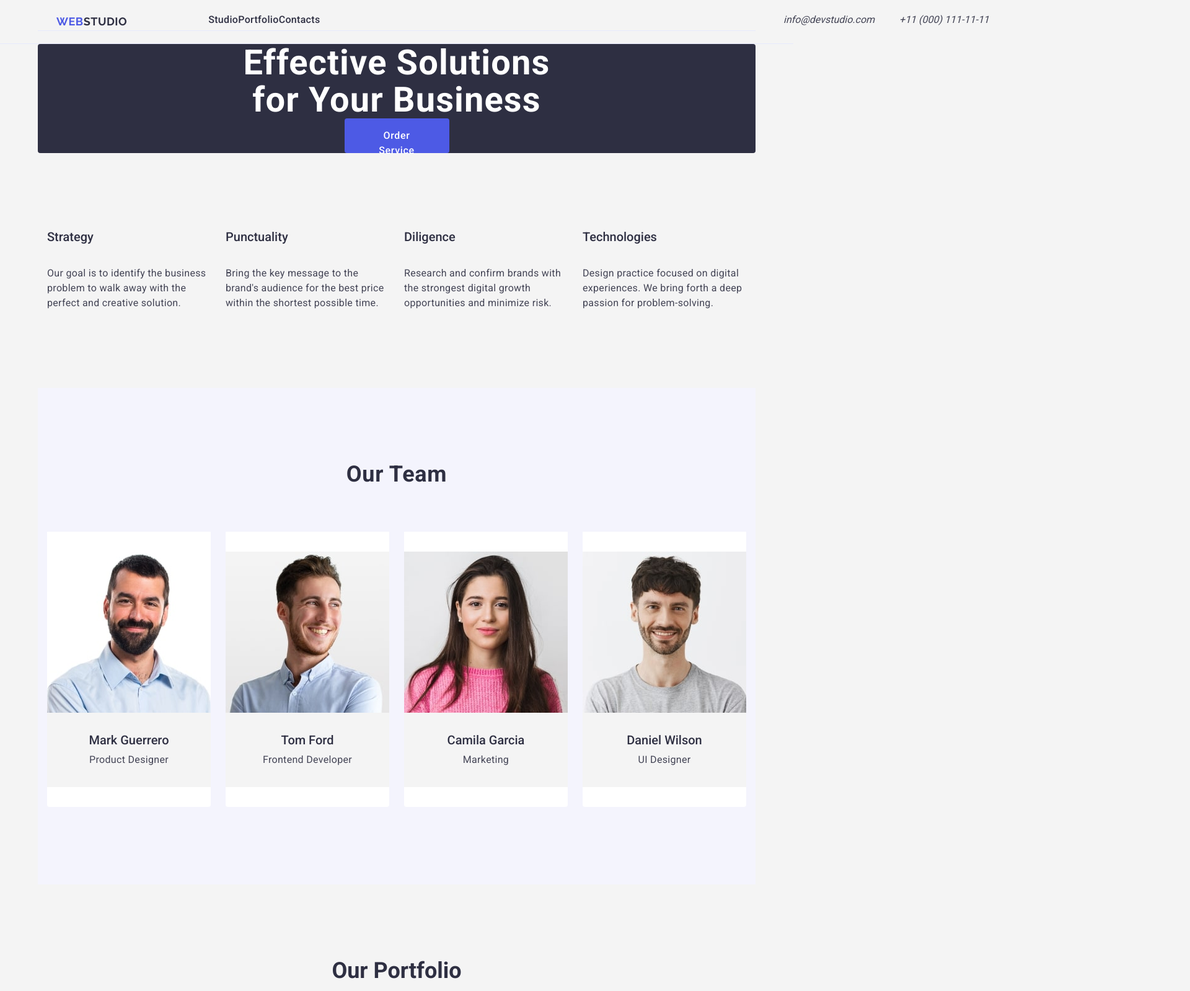
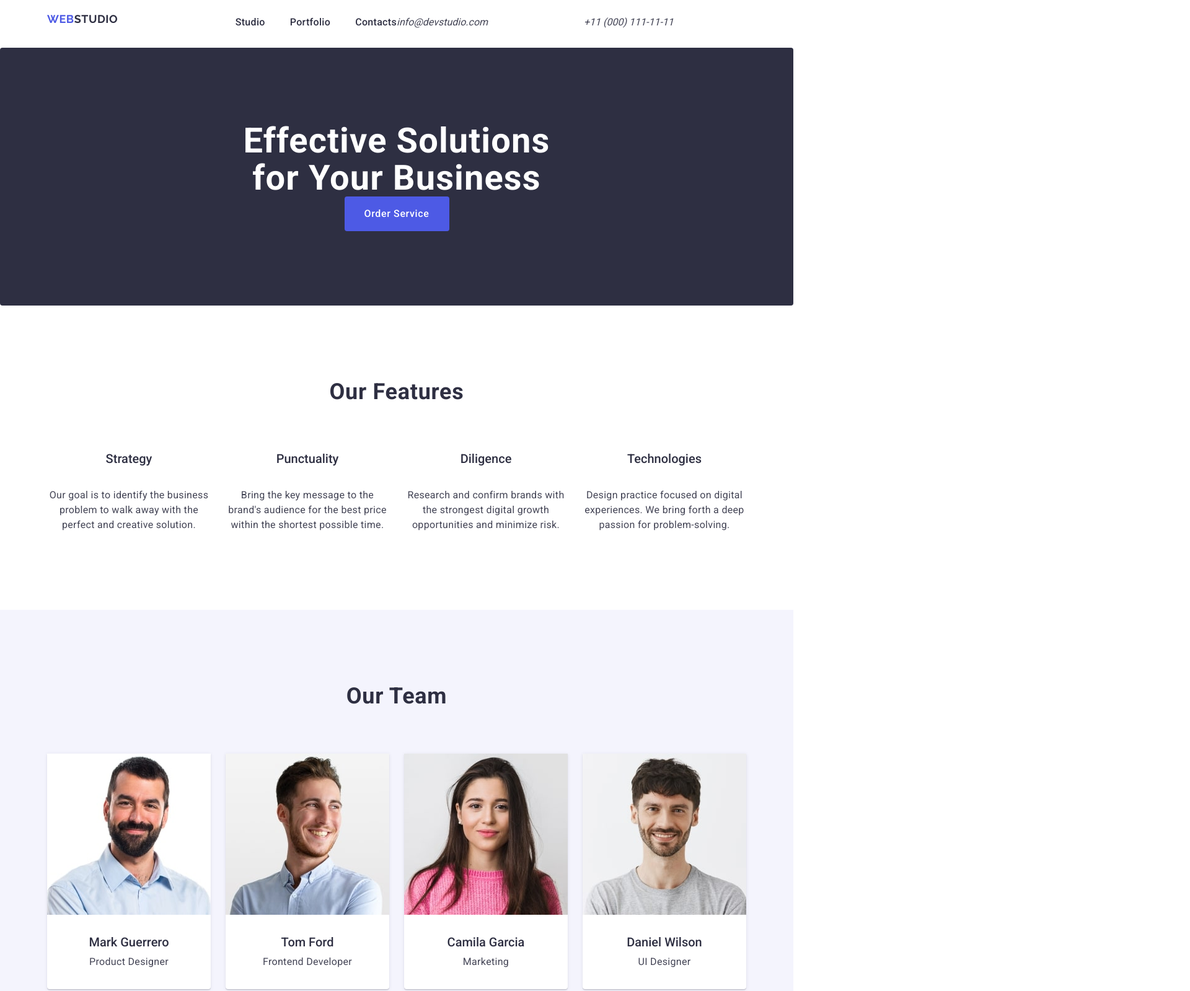
Before and after one commit to vkotelnykovaa/goit-markup-hw-03, a plain HTML site: page index.html in a window 1280 px wide. Shown: the top 1599 px of the page at 62% size, 1920 px wide, since content can reach past the window. Drawn offline with nearby package versions, Linux system fonts and the light colour scheme.

Commit message:
Project is ready

```diff
--- a/css/styles.css
+++ b/css/styles.css
@@ -1,69 +1,55 @@
 * {
    box-sizing: border-box;
-}
-
-h1,
-h2,
-h3,
-h4,
-h5,
-h6,
-p,
-ul {
    margin: 0;
    padding: 0;
+   width: 100%;
+
 }
 
 img {
    display: block;
+   max-width: 100%;
+   object-fit: cover;
 }
 
 body {
+   display: flex;
+   align-items: center;
+   justify-content: center;
+   flex-direction: column;
    font-family: "Roboto", sans-serif;
    font-weight: 400;
    line-height: 1.5;
    color: #434455;
-   display: flex;
-   flex-direction: column;
-   align-items: center;
-   justify-content: center;
    min-height: 100vh;
-   background-color: #f4f4f4;
+
 }
 
-header {
-   width: 100%;
-   padding: 20px 40px;
-   border-bottom: 1px solid #e7e9fc;
+.team_sec{
+   background-color: #F4F4FD;
 }
 
 section {
+   width: 100%;
+   text-align: center;
    padding: 120px 0;
-}
-
-.container_head {
-   display: flex;
-   align-items: flex-start;
-   justify-content: space-between;
-   flex-direction: row;
-   border-bottom: 1px solid #e7e9fc;
-   max-width: 1158px;
-   padding: 0 15px;
 }
 
 section h2 {
    margin-bottom: 20px;
 }
 
-.container_nav {
-   display: flex;
-   flex-direction: row;
-   gap: 40px;
-   align-items: center;
+ul li {
+   margin-bottom: 5px;
 }
 
-ul li {
-   margin-bottom: 5px;
+.container_head {
+   display: flex;
+   justify-content: space-between;
+   align-items: center;
+   width: 100%;
+   padding: 0 20px;
+   box-sizing: border-box;
 }
 
 .portfolio_card {
@@ -87,6 +73,7 @@ a {
    color: inherit;
 }
 
+
 li {
    list-style: none;
 }
@@ -94,10 +81,6 @@ li {
 .site_footer {
    background-color: #2e2f42;
    color: white;
-}
-
-.list_marg {
-   gap: 40px;
 }
 
 .list_marg {
@@ -112,10 +95,16 @@ li {
    margin-right: 0;
 }
 
-.container_head {
+.nav_container {
    display: flex;
-   flex-direction: row;
-   justify-content: space-between;
+   align-items: center;
+   gap: 40px;
+}
+
+.nav_list {
+   display: flex;
+   gap: 40px;
+   list-style: none;
 }
 
 .logo_brand {
@@ -130,7 +119,11 @@ li {
 }
 
 .addres_cont {
+   display: flex;
    gap: 40px;
+   list-style: none;
+   padding: 0;
+   margin: 0;
 }
 
 .navigation_item a {
@@ -180,7 +173,6 @@ li {
 .teamsection-details {
    padding: 32px 0;
    text-align: center;
-   background-color: #f4f4f4;
 }
 
 .title_three {
@@ -205,25 +197,12 @@ li {
    line-height: 1.5;
    letter-spacing: 0.04em;
    border-radius: 4px;
-   padding: 16px 32px;
    width: 169px;
    height: 56px;
    display: block;
    border: none;
    margin: 0 auto;
    min-width: 169px;
-}
-
-.visually-hidden {
-   position: absolute;
-   width: 1px;
-   height: 1px;
-   margin: -1px;
-   padding: 0;
-   border: 0;
-   clip: rect(0, 0, 0, 0);
-   clip-path: inset(50%);
-   overflow: hidden;
 }
 
 .order_but:hover {
@@ -234,27 +213,15 @@ li {
    background: #2e2f42;
    color: white;
    text-align: center;
-   padding: 188px 0;
    border-radius: 4px;
-}
-
-.teamsection {
-   background-color: #F4F4FD;
+   align-items: center;
+   justify-content: flex-start;
+   flex-direction: column;
 }
 
 .contacts_address {
    font-style: normal;
    letter-spacing: 0.02em;
-}
-
-.container_buisness {
-   display: flex;
-   align-items: flex-start;
-   justify-content: flex-start;
-   flex-direction: column;
-   width: 1158px;
-   margin: 0 auto;
-   padding: 0 15px;
 }
 
 .contacts:hover,
@@ -264,17 +231,6 @@ li {
 }
 
 .studio {
-   color: #2e2f42;
-}
-
-.navigation_item:hover,
-.navigation_item:active {
-   color: #2e2f42;
-}
-
-.navigation_item {
-   font-weight: 500;
-   letter-spacing: 0.02em;
    color: #2e2f42;
 }
 
@@ -291,11 +247,12 @@ li {
 
 .container {
    display: flex;
-   align-items: flex-start;
-   justify-content: flex-start;
-   width: 1158px;
+   max-width: 1158px;
    margin: 0 auto;
    padding: 0 15px;
+   box-sizing: border-box;
+   display: flex;
+
 }
 
 .fd_row {
@@ -304,7 +261,6 @@ li {
 
 .fd_column {
    flex-direction: column;
-   align-items: center;
 }
 
 .features_container {
@@ -319,19 +275,7 @@ li {
    padding: 100px 0;
 }
 
-.container_nav {
-   align-items: center;
-}
-
-.footer-content {
-   display: flex;
-   flex-direction: column;
-   align-items: center;
-   justify-content: center;
-   width: 100%;
-}
-
-.logo-brand {
+.logo_brand {
    font-family: "Raleway", sans-serif;
    font-weight: 700;
    font-size: 18px;
@@ -349,7 +293,6 @@ li {
    letter-spacing: 0.02em;
    color: #F4F4FD;
    max-width: 264px;
-   text-align: center;
 }
 
 .feature_item {
@@ -366,11 +309,6 @@ li {
    margin-bottom: 8px;
 }
 
-.teamsection {
-   background-color: #F4F4FD;
-   padding: 120px 0;
-}
-
 .teamsection-list {
    display: flex;
    gap: 24px;
@@ -383,10 +321,11 @@ li {
    border-radius: 0px 0px 4px 4px;
    text-align: center;
    background-color: #fff;
+   box-shadow: 0 2px 1px 0 rgba(46, 47, 66, 0.08), 0 1px 1px 0 rgba(46, 47, 66, 0.16), 0 1px 6px 0 rgba(46, 47, 66, 0.08);
 }
 
-.teamsection-content {
-   padding: 32px 0;
+.ai_center{
+   align-items: center;
 }
 
 .title-three {
@@ -403,10 +342,6 @@ li {
    color: #434455;
 }
 
-.nav_container {
-   gap: 40px;
-}
-
 .portfolio_list_container {
    display: flex;
    flex-wrap: wrap;
@@ -419,7 +354,7 @@ li {
    border: 1px solid #e7e9fc;
    padding: 10px;
    width: calc(33.3333% - 24px);
-   text-align: center;
+   text-align:left;
 }
 
 .portfolio_item:last-child {
--- a/index.html
+++ b/index.html
@@ -16,26 +16,27 @@
     <title>Document</title>
   </head>
   <body>
-   <header>
+    <header>
       <div class="container_head container">
-        <nav class="container container_nav">
+        <nav class="nav_container">
           <a href="./index.html" class="logo_brand">
             Web<span class="studio">Studio</span>
           </a>
-          <ul class="container list_marg40">
+          <ul class="nav_list">
             <li class="navigation_item">
-              <a href="./index.html" class="nav-link studio">Studio</a>
+              <a href="./index.html" class="studio">Studio</a>
             </li>
             <li class="navigation_item">
-              <a href="#" class="nav-link portfolio">Portfolio</a>
+              <a href="#" class="portfolio">Portfolio</a>
             </li>
             <li class="navigation_item">
-              <a href="#" class="nav-link contacts">Contacts</a>
+              <a href="#" class="contacts">Contacts</a>
             </li>
           </ul>
         </nav>
-        <address class="container list_marg">
-          <ul class="container addres_cont">
+
+        <address class=" list_marg">
+          <ul class="addres_cont">
             <li>
               <a href="mailto:info@devstudio.com" class="contacts">
                 info@devstudio.com
@@ -52,8 +53,8 @@
     </header>
 
     <main>
-      <section class="business_solution container">
-        <div class="container_buisness">
+      <section class="business_solution">
+        <div class="container fd_column">
           <h1 class="text_head">Effective Solutions for Your Business</h1>
           <button type="button" class="order_but">Order Service</button>
         </div>
@@ -95,32 +96,32 @@
         </div>
       </section>
 
-      <section class="teamsection">
-        <div class="container fd_column">
+      <section class="team_sec">
+        <div class="container fd_column ai_center">
           <h2 class="title-two">Our Team</h2>
           <ul class="teamsection-list">
-            <li class="teamsection-item teamsection-content">
+            <li class="teamsection-item">
               <img src="./images/img.jpg" alt="Mark Guerrero" width="264" />
               <div class="teamsection-details">
                 <h3 class="title-three">Mark Guerrero</h3>
                 <p class="text">Product Designer</p>
               </div>
             </li>
-            <li class="teamsection-item teamsection-content">
+            <li class="teamsection-item">
               <img src="./images/img2.jpg" alt="Tom Ford" width="264" />
               <div class="teamsection-details">
                 <h3 class="title-three">Tom Ford</h3>
                 <p class="text">Frontend Developer</p>
               </div>
             </li>
-            <li class="teamsection-item teamsection-content">
+            <li class="teamsection-item">
               <img src="./images/img3.jpg" alt="Camila Garcia" width="264" />
               <div class="teamsection-details">
                 <h3 class="title-three">Camila Garcia</h3>
                 <p class="text">Marketing</p>
               </div>
             </li>
-            <li class="teamsection-item teamsection-content">
+            <li class="teamsection-item">
               <img src="./images/img4.jpg" alt="Daniel Wilson" width="264" />
               <div class="teamsection-details">
                 <h3 class="title-three">Daniel Wilson</h3>
@@ -132,7 +133,7 @@
       </section>
 
       <section class="portfolio_section">
-        <div class="container fd_column">
+        <div class="container fd_column ai_center">
           <h2 class="portfolio_title">Our Portfolio</h2>
           <ul class="portfolio_list_container">
             <li class="portfolio_item">
@@ -207,11 +208,10 @@
       </section>
     </main>
 
-    <footer class="site-footer">
-      <div class="footer-content container">
-        <a href="./index.html" class="logo-brand"
-          >Web<span class="studio-white">Studio</span></a
-        >
+    <footer class="site_footer">
+      <div class="fd_column container">
+        <a href="./index.html" class="logo_brand"
+          >Web<span class="studio_white">Studio</span></a>
         <p class="text-footer">
           Increase the flow of customers and sales for your business with
           digital marketing & growth solutions.
```
